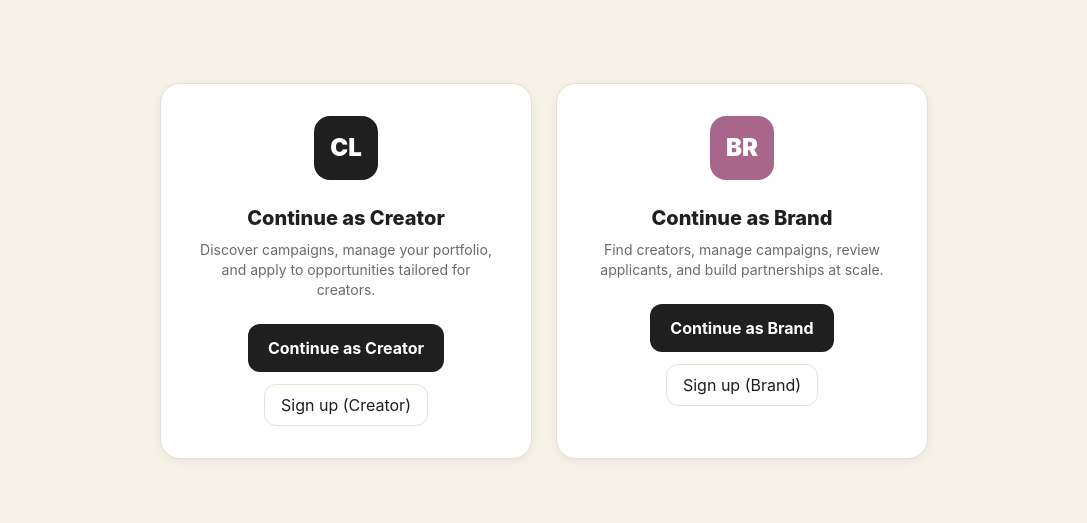
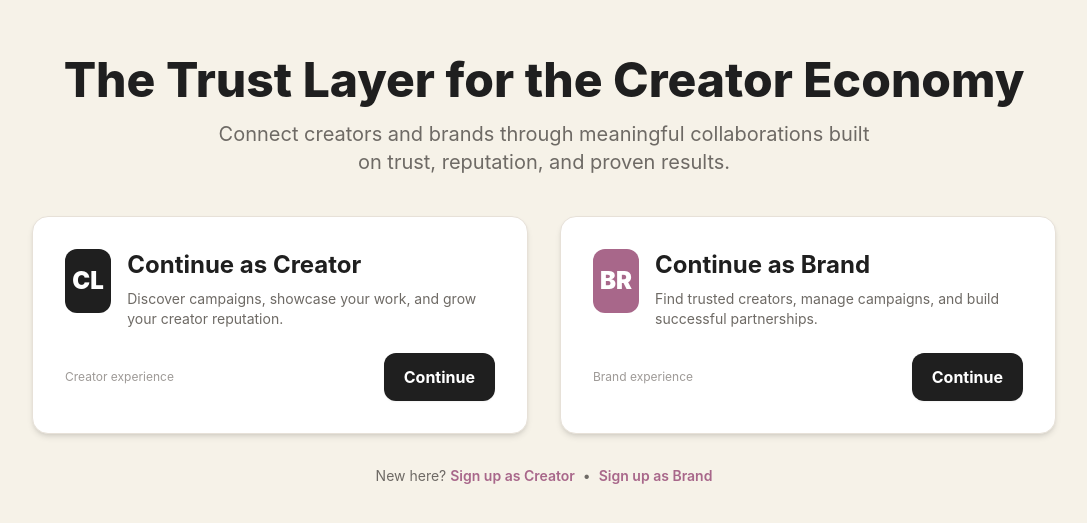
Before and after one commit to archiagg26/CreateLink, a React (Vite) app: page / in a window 1280 px wide. Shown: the part 129-652 px from the top of the page, without its empty margins (96-1183 px from the left). Built offline with nearby package versions, Linux system fonts and the light colour scheme.

Commit message:
Refactor sidebar and add portfolio  dashboard layout

```diff
--- a/src/components/shared/AppLayout.tsx
+++ b/src/components/shared/AppLayout.tsx
@@ -41,6 +41,7 @@ export function AppLayout() {
     { to: '/creators',      icon: <PeopleIcon />,   label: 'Creators' },
     { to: '/campaigns',     icon: <CampaignIcon />, label: 'Campaigns' },
     { to: '/messages',      icon: <MessageIcon />,  label: 'Messages', badge: unreadCount },
+    { to: '/portfolio',     icon: <BookmarkIcon />, label: 'Portfolio' },
     { to: '/bookmarks',     icon: <BookmarkIcon />, label: 'Bookmarks' },
     { to: '/analytics',     icon: <AnalyticsIcon />,label: 'Analytics' },
   ];
--- /dev/null
+++ b/src/pages/PortfolioPage.tsx
@@ -0,0 +1,106 @@
+export default function PortfolioPage() {
+  const portfolios = [
+    {
+      title: 'Beauty Campaigns',
+      category: 'Beauty',
+      campaigns: 8,
+      brands: 5,
+      engagement: '9.4%',
+      image: 'https://images.unsplash.com/photo-1522335789203-aabd1fc54bc9?w=800'
+    },
+    {
+      title: 'Lifestyle Content',
+      category: 'Lifestyle',
+      campaigns: 12,
+      brands: 7,
+      engagement: '8.8%',
+      image: 'https://images.unsplash.com/photo-1499750310107-5fef28a66643?w=800'
+    },
+    {
+      title: 'Tech Reviews',
+      category: 'Tech',
+      campaigns: 6,
+      brands: 3,
+      engagement: '7.1%',
+      image: 'https://images.unsplash.com/photo-1518770660439-4636190af475?w=800'
+    }
+  ];
+
+  return (
+    <div className="p-6 md:p-8">
+      <div className="flex items-center justify-between mb-8">
+        <div>
+          <h1 className="text-3xl font-bold text-[#1F1F1F]">
+            My Portfolios
+          </h1>
+          <p className="text-[#6E6A65] mt-2">
+            Showcase your best work and brand collaborations.
+          </p>
+        </div>
+
+        <button className="bg-[#1F1F1F] text-white px-5 py-3 rounded-xl font-medium">
+          + Create Portfolio
+        </button>
+      </div>
+
+      <div className="grid grid-cols-1 md:grid-cols-4 gap-4 mb-8">
+        <StatCard title="Portfolios" value="3" />
+        <StatCard title="Campaigns" value="26" />
+        <StatCard title="Brands Worked" value="15" />
+        <StatCard title="Avg Engagement" value="8.4%" />
+      </div>
+
+      <div className="grid grid-cols-1 lg:grid-cols-3 gap-6">
+        {portfolios.map((portfolio) => (
+          <div
+            key={portfolio.title}
+            className="bg-white rounded-3xl border border-[#E7E1D8] overflow-hidden shadow-sm"
+          >
+            <img
+              src={portfolio.image}
+              alt={portfolio.title}
+              className="w-full h-48 object-cover"
+            />
+
+            <div className="p-5">
+              <div className="flex justify-between items-center mb-4">
+                <h2 className="font-bold text-lg text-[#1F1F1F]">
+                  {portfolio.title}
+                </h2>
+
+                <span className="bg-[#F8EFF3] text-[#A8678A] text-xs px-3 py-1 rounded-full">
+                  {portfolio.category}
+                </span>
+              </div>
+
+              <div className="space-y-2 text-sm text-[#6E6A65]">
+                <p>{portfolio.campaigns} Campaigns</p>
+                <p>{portfolio.brands} Brand Collaborations</p>
+                <p>{portfolio.engagement} Avg Engagement</p>
+              </div>
+
+              <button className="mt-5 w-full border border-[#A8678A] text-[#A8678A] py-2 rounded-xl font-medium">
+                View Portfolio
+              </button>
+            </div>
+          </div>
+        ))}
+      </div>
+    </div>
+  );
+}
+
+function StatCard({
+  title,
+  value,
+}: {
+  title: string;
+  value: string;
+}) {
+  return (
+    <div className="bg-white border border-[#E7E1D8] rounded-2xl p-5">
+      <p className="text-sm text-[#6E6A65]">{title}</p>
+      <p className="text-2xl font-bold text-[#1F1F1F] mt-1">{value}</p>
+    </div>
+  );
+}
--- a/src/pages/RoleSelectPage.tsx
+++ b/src/pages/RoleSelectPage.tsx
@@ -3,26 +3,81 @@ import { useNavigate } from 'react-router-dom';
 export default function RoleSelectPage() {
   const navigate = useNavigate();
   return (
-    <div className="min-h-screen flex items-center justify-center bg-[#F6F2E8] p-6">
-      <div className="max-w-3xl w-full grid grid-cols-1 md:grid-cols-2 gap-6">
-        <div className="bg-white border border-[#E7E1D8] rounded-[20px] p-8 shadow-card text-center">
-          <div className="w-16 h-16 rounded-2xl bg-[#1F1F1F] flex items-center justify-center text-white font-black text-2xl mx-auto mb-6">CL</div>
-          <h2 className="text-xl font-extrabold mb-2">Continue as Creator</h2>
-          <p className="text-sm text-[#6E6A65] mb-6">Discover campaigns, manage your portfolio, and apply to opportunities tailored for creators.</p>
-          <div className="flex flex-col items-center gap-3">
-            <button onClick={() => navigate('/login?role=creator')} className="px-5 py-3 bg-[#1F1F1F] text-white rounded-xl font-bold w-full md:w-auto">Continue as Creator</button>
-            <button onClick={() => navigate('/register?role=creator')} className="px-4 py-2 border border-[#E7E1D8] rounded-xl w-full md:w-auto">Sign up (Creator)</button>
-          </div>
+    <div className="min-h-screen bg-[#F6F2E8] flex items-center justify-center p-6">
+      <div className="w-full max-w-5xl">
+        {/* Hero */}
+        <header className="text-center mb-10">
+          <h1 className="text-4xl md:text-5xl font-extrabold text-[#1F1F1F] leading-tight">
+            The Trust Layer for the Creator Economy
+          </h1>
+          <p className="mt-4 text-lg md:text-xl text-[#6E6A65] max-w-2xl mx-auto">
+            Connect creators and brands through meaningful collaborations built on trust, reputation, and proven results.
+          </p>
+        </header>
+
+        {/* Role cards */}
+        <div className="grid grid-cols-1 md:grid-cols-2 gap-8">
+          <article
+            role="button"
+            tabIndex={0}
+            onClick={() => navigate('/login?role=creator')}
+            onKeyDown={(e) => (e.key === 'Enter' || e.key === ' ') && navigate('/login?role=creator')}
+            className="relative bg-white border border-[#E7E1D8] rounded-2xl p-8 shadow-md hover:shadow-xl transform hover:-translate-y-1 transition-all duration-200 cursor-pointer focus:outline-none focus:ring-2 focus:ring-[#A8678A]/30"
+            aria-label="Continue as Creator"
+          >
+            <div className="flex items-start gap-4">
+              <div className="w-16 h-16 rounded-xl bg-[#1F1F1F] flex items-center justify-center text-white font-black text-2xl">CL</div>
+              <div>
+                <h3 className="text-2xl font-bold text-[#1F1F1F]">Continue as Creator</h3>
+                <p className="mt-2 text-sm text-[#6E6A65] max-w-xl">Discover campaigns, showcase your work, and grow your creator reputation.</p>
+              </div>
+            </div>
+
+            <div className="mt-6 flex items-center justify-between">
+              <div className="text-xs text-[#9E9A97]">Creator experience</div>
+              <button
+                onClick={(e) => { e.stopPropagation(); navigate('/login?role=creator'); }}
+                className="ml-4 px-5 py-3 bg-[#1F1F1F] text-white rounded-xl font-bold shadow-sm hover:opacity-95 transition"
+              >
+                Continue
+              </button>
+            </div>
+          </article>
+
+          <article
+            role="button"
+            tabIndex={0}
+            onClick={() => navigate('/login?role=brand')}
+            onKeyDown={(e) => (e.key === 'Enter' || e.key === ' ') && navigate('/login?role=brand')}
+            className="relative bg-white border border-[#E7E1D8] rounded-2xl p-8 shadow-md hover:shadow-xl transform hover:-translate-y-1 transition-all duration-200 cursor-pointer focus:outline-none focus:ring-2 focus:ring-[#A8678A]/30"
+            aria-label="Continue as Brand"
+          >
+            <div className="flex items-start gap-4">
+              <div className="w-16 h-16 rounded-xl bg-[#A8678A] flex items-center justify-center text-white font-black text-2xl">BR</div>
+              <div>
+                <h3 className="text-2xl font-bold text-[#1F1F1F]">Continue as Brand</h3>
+                <p className="mt-2 text-sm text-[#6E6A65] max-w-xl">Find trusted creators, manage campaigns, and build successful partnerships.</p>
+              </div>
+            </div>
+
+            <div className="mt-6 flex items-center justify-between">
+              <div className="text-xs text-[#9E9A97]">Brand experience</div>
+              <button
+                onClick={(e) => { e.stopPropagation(); navigate('/login?role=brand'); }}
+                className="ml-4 px-5 py-3 bg-[#1F1F1F] text-white rounded-xl font-bold shadow-sm hover:opacity-95 transition"
+              >
+                Continue
+              </button>
+            </div>
+          </article>
         </div>
 
-        <div className="bg-white border border-[#E7E1D8] rounded-[20px] p-8 shadow-card text-center">
-          <div className="w-16 h-16 rounded-2xl bg-[#A8678A] flex items-center justify-center text-white font-black text-2xl mx-auto mb-6">BR</div>
-          <h2 className="text-xl font-extrabold mb-2">Continue as Brand</h2>
-          <p className="text-sm text-[#6E6A65] mb-6">Find creators, manage campaigns, review applicants, and build partnerships at scale.</p>
-          <div className="flex flex-col items-center gap-3">
-            <button onClick={() => navigate('/login?role=brand')} className="px-5 py-3 bg-[#1F1F1F] text-white rounded-xl font-bold w-full md:w-auto">Continue as Brand</button>
-            <button onClick={() => navigate('/register?role=brand')} className="px-4 py-2 border border-[#E7E1D8] rounded-xl w-full md:w-auto">Sign up (Brand)</button>
-          </div>
+        {/* Secondary actions */}
+        <div className="mt-8 text-center text-sm text-[#6E6A65]">
+          <span>New here? </span>
+          <button onClick={() => navigate('/register?role=creator')} className="font-semibold text-[#A8678A] hover:underline">Sign up as Creator</button>
+          <span className="mx-2">•</span>
+          <button onClick={() => navigate('/register?role=brand')} className="font-semibold text-[#A8678A] hover:underline">Sign up as Brand</button>
         </div>
       </div>
     </div>
--- a/src/router/routes.tsx
+++ b/src/router/routes.tsx
@@ -25,6 +25,7 @@ const CreatorsPage = lazy(() => import('../pages/CreatorsPage'));
 const BookmarksPage = lazy(() => import('../pages/BookmarksPage'));
 const AnalyticsPage = lazy(() => import('../pages/AnalyticsPage'));
 const CampaignsPage = lazy(() => import('../pages/CampaignsPage'));
+const PortfolioPage = lazy(() => import('../pages/PortfolioPage'));
 
 function LoadingFallback() {
   return (
@@ -127,6 +128,14 @@ const router = createBrowserRouter([
               </Suspense>
             ),
           },
+          {
+  path: '/portfolio',
+  element: (
+    <Suspense fallback={<LoadingFallback />}>
+      <PortfolioPage />
+    </Suspense>
+  ),
+},
           {
             path: '/notifications',
             element: (
@@ -256,6 +265,7 @@ const router = createBrowserRouter([
                     <BrandDashboardPage />
                   </Suspense>
                 ),
+
               },
             ],
           },
```
Also changed, not shown: src/components/brand/BrandLayout.tsx (added), src/pages/BrandLoginPage.tsx (added), src/pages/DiscoverCreatorsPage.tsx (added).
